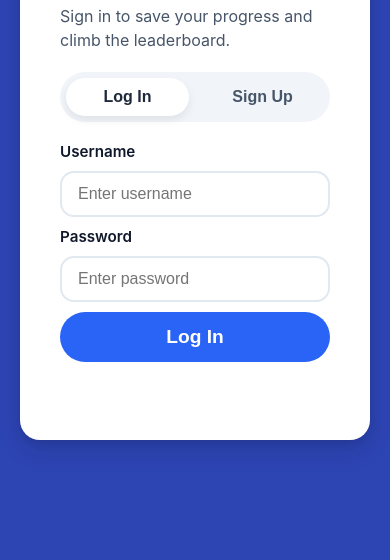
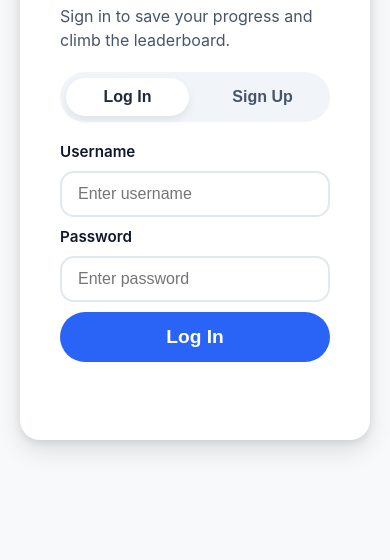
Before and after one commit to karanramlakhani45/Hangman-game, a plain HTML site: page index.html in a window 390 px wide. Shown: the part 284-844 px from the top of the page. Drawn offline with Linux system fonts and the light colour scheme.

Commit message:
Refactor CSS styles and improve responsiveness
Updated CSS styles for body, utility classes, auth screen, start screen, leaderboard modal, game container, header section, and added responsive design adjustments.

```diff
--- a/style.css
+++ b/style.css
@@ -7,7 +7,7 @@ body {
   margin: 0;
   font-family: -apple-system, BlinkMacSystemFont, 'Segoe UI', Roboto, Oxygen,
     Ubuntu, Cantarell, 'Open Sans', 'Helvetica Neue', sans-serif;
-  background-color: #2d44b3;
+  background-color: #f8f9fa;
   color: #121212;
   min-height: 100vh;
   display: flex;
```
